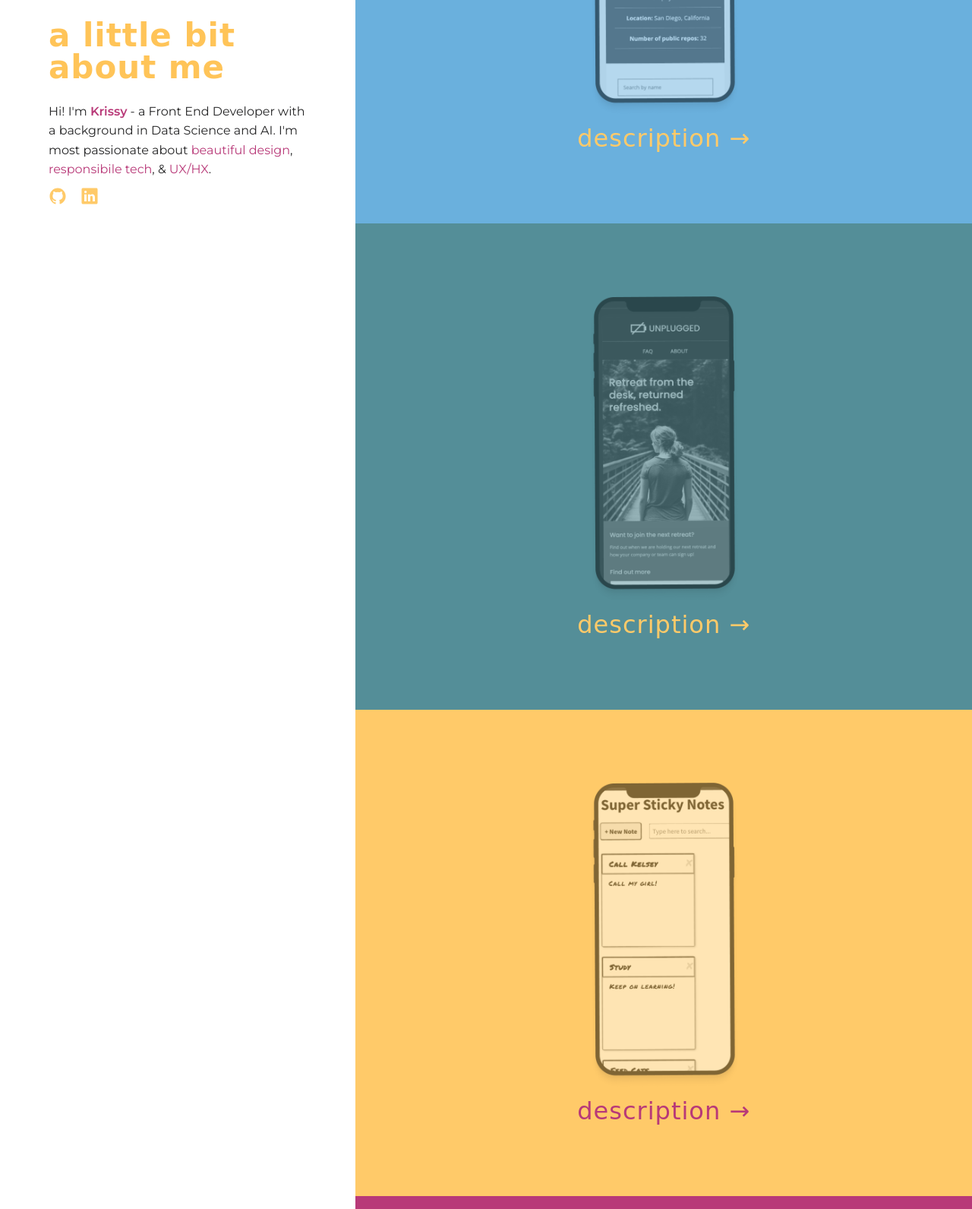
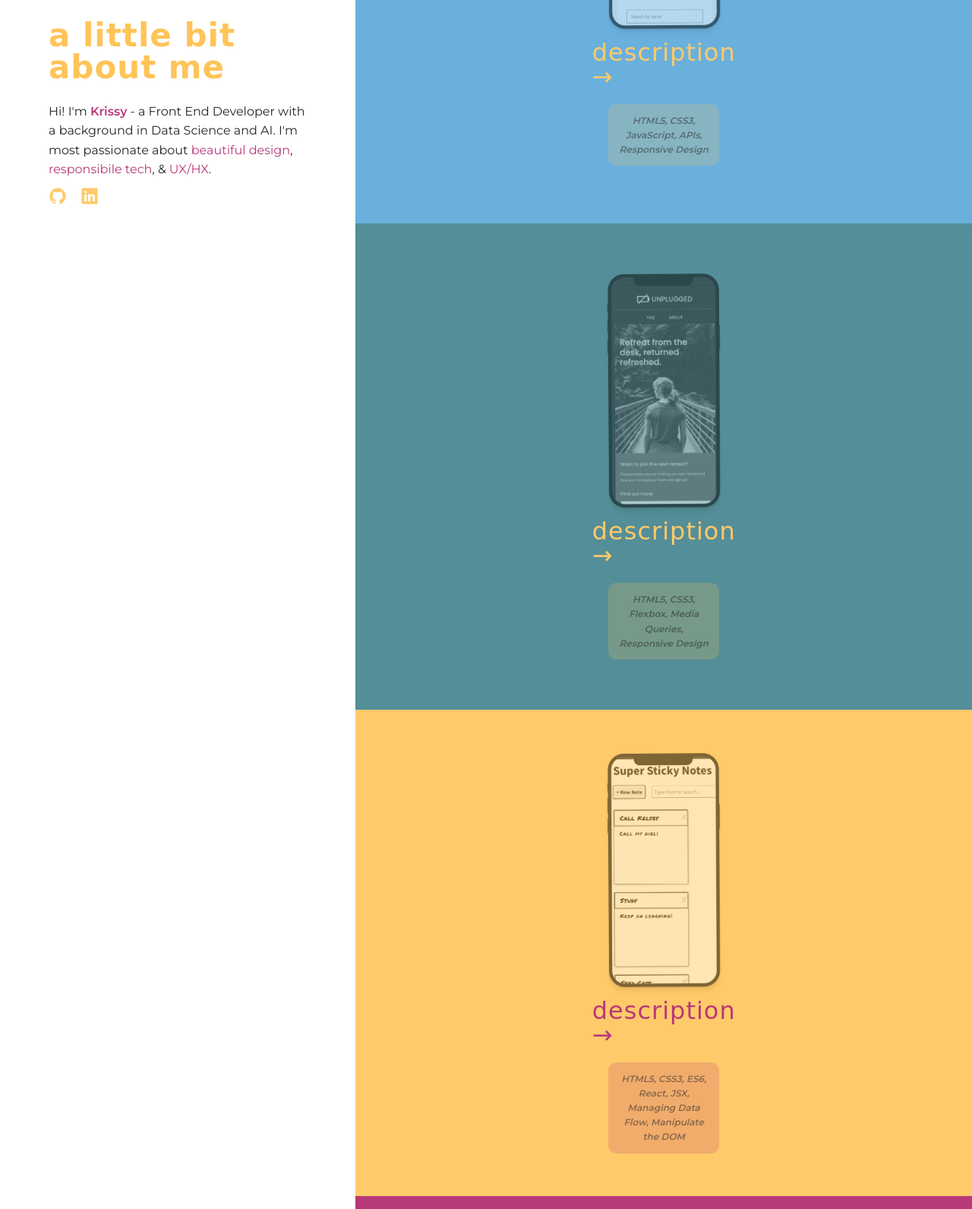
Before and after one commit to krissygroom/krissy-portfolio, a website built with Parcel: page index.html in a window 1280 px wide. Shown: the part 469-2060 px from the top of the page at 76% size. Built offline with nearby package versions, Linux system fonts and the light colour scheme; a web font is replaced by a local one.

Commit message:
Added skills section under description link on main page

```diff
--- a/css/style.css
+++ b/css/style.css
@@ -133,8 +133,10 @@
 
 /* Getting a bug with the anchor & img
 so added this styling to <a> */
-.img-anchor {
-    width: 25%;
+
+.project-box {
+    flex-direction: column;
+    width: 20%;
 }
 
 .project-img {
@@ -183,6 +185,35 @@ so added this styling to <a> */
 
 .desc.desc--pink:hover {
     border-bottom: 1px solid #b83978;
+}
+
+.skills-used p {
+    background-color: rgba(255, 197, 88, 0.2);
+    border-radius: 11px;
+    padding: 1.2rem;
+    text-align: center;
+    font-weight: 600;
+    font-size: 1.2rem;
+    color: rgba(38, 38, 39, 0.5);
+    width: 90%;
+    margin: 0 auto;
+    font-style: italic;
+    margin-top: 2rem;
+
+    transition: all .4s;
+}
+
+.skills-used p:hover {
+    background-color: #ffca69;
+}
+
+.skills-used .pink-background {
+    background-color: rgba(184, 57, 121, 0.2);
+}
+
+.skills-used .pink-background:hover {
+    background-color: #b83979;
+    color: #fff;
 }
 
 
--- a/index.html
+++ b/index.html
@@ -19,7 +19,7 @@
   <!-- Load fonts prior to rending web page -->
   <link rel="preconnect" href="https://fonts.googleapis.com">
   <link rel="preconnect" href="https://fonts.gstatic.com" crossorigin>
-  <link href="https://fonts.googleapis.com/css2?family=Montserrat:ital,wght@0,300;0,400;0,600;0,700;1,500&display=swap" rel="stylesheet">
+  <link href="https://fonts.googleapis.com/css2?family=Montserrat:ital,wght@0,300;0,400;0,600;0,700&display=swap" rel="stylesheet">
   <link href="https://fonts.googleapis.com/css2?family=Festive&display=swap" rel="stylesheet">
 
   <!-- CSS Styles -->
@@ -112,8 +112,14 @@
                 </div>
               </figure>
 
+              <div class="project-box flex flex--center">
                 <a class="img-anchor" href="https://krissygroom.github.io/github-repo-gallery/" target="_blank"><img class="project-img" src="img/github-phone.png" alt="Github Repo Gallery"/></a>
+
                 <h2 class="desc">Description &rarr;</h2>
+                <div class="skills-used">
+                  <p>HTML5, CSS3, JavaScript, APIs, Responsive Design</p>
+                </div>
+              </div>
             </div>
           </div>
 
@@ -148,10 +154,15 @@
                 </div>
               </figure>
 
+              <div class="project-box flex flex--center">
                 <a class="img-anchor" href="https://krissygroom.github.io/unplugged-retreat/index.html" target="_blank">
                   <img class="project-img" src="img/unplugged-phone.png" alt="Unplugged Retreat">
                 </a>
                 <h2 class="desc">Description &rarr;</h2>
+                <div class="skills-used">
+                  <p>HTML5, CSS3, Flexbox, Media Queries, Responsive Design</p>
+                </div>
+              </div>
             </div>
           </div>
 
@@ -175,7 +186,7 @@
                   <h4 class="heading heading--secondary">Sticky Notes React App</h4>
                   <p class="description-par">React interactive app that lets users create “sticky notes” on their computer to keep track of to-do items.  It allows users to create notes, search available notes, and delete notes.
                   </p>
-                  <p class="skills"><span>Skills: </span>HTML5, CSS3, ES6, JSX, Managing Data Flow, Manipulate the DOM</p>
+                  <p class="skills"><span>Skills: </span>HTML5, CSS3, ES6, React, JSX, Managing Data Flow, Manipulate the DOM</p>
                   <p class="tools"><span>Tools: </span>Git/GitHub, CodeSandbox, VS Code, NPM/Node for local development, Command Line, Chrome DevTools</p>
 
                   <div class="buttons flex">
@@ -186,10 +197,15 @@
                 </div>
               </figure>
 
+              <div class="project-box flex flex--center">
                 <a class="img-anchor" href="https://codesandbox.io/s/l12-build-your-big-component-v8-v3ebg?file=/src/App.js" target="_blank">
                   <img class="project-img" src="img/sticky-note-phone.png" alt="Super Sticky Note JS">
                 </a>
                 <h2 class="desc desc--pink">Description &rarr;</h2>
+                <div class="skills-used">
+                  <p class="pink-background">HTML5, CSS3, ES6, React, JSX, Managing Data Flow, Manipulate the DOM</p>
+                </div>
+              </div>
             </div>
           </div>
 
@@ -224,10 +240,15 @@
                 </div>
               </figure>
 
+              <div class="project-box flex flex--center">
                 <a class="img-anchor" href="https://krissygroom.github.io/guess-the-word/" target="_blank">
                   <img class="project-img" src="img/guess-phone.png" alt="Guess The Word Game">
                 </a>
                 <h2 class="desc">Description &rarr;</h2>
+                <div class="skills-used">
+                  <p>HTML5, CSS3, Vanilla JavaScript, Manipulate the DOM, APIs</p>
+                </div>
+              </div>
             </div>
           </div>
 
@@ -262,10 +283,15 @@
                 </div>
               </figure>
 
+              <div class="project-box flex flex--center">
                 <a class="img-anchor" href="https://krissygroom.github.io/joke-teller/" target="_blank">
                   <img class="project-img" src="img/joke-api.png" alt="Joke Teller Audio API">
                 </a>
                 <h2 class="desc desc--pink">Description &rarr;</h2>
+                <div class="skills-used">
+                  <p class="pink-background">HTML5, CSS3, Vanilla JavaScript, APIs</p>
+                </div>
+              </div>
             </div>
           </div>
 
@@ -302,10 +328,15 @@
                 </div>
               </figure>
 
+              <div class="project-box flex flex--center">
                 <a class="img-anchor" href="https://krissygroom.github.io/omnifood-course-project/" target="_blank">
                   <img class="project-img" src="img/omnifood-phone.png" alt="Omnifood Healthy Food Delivery">
                 </a>
                 <h2 class="desc">Description &rarr;</h2>
+                <div class="skills-used">
+                  <p>HTML5, CSS3, Flexbox, CSS Grid, Responsive Design, Media Queries, Visual Design Principles</p>
+                </div>
+              </div>
             </div>
           </div>
 
--- a/js/main.js
+++ b/js/main.js
@@ -40,7 +40,7 @@ const closeDescription = (element, desc, closeBtn, projBtn, projDesc) => {
 // Click event on description in project  - add try catch block
 projects.addEventListener('click', function(e) {
     const desc = e.target;
-    const currentNode = desc.parentNode;
+    const currentNode = desc.parentNode.parentNode;
 
     if (desc.matches("h2")) {
         // get elements to toggle
```
Lines whose indentation alone changed are shown as unchanged.
